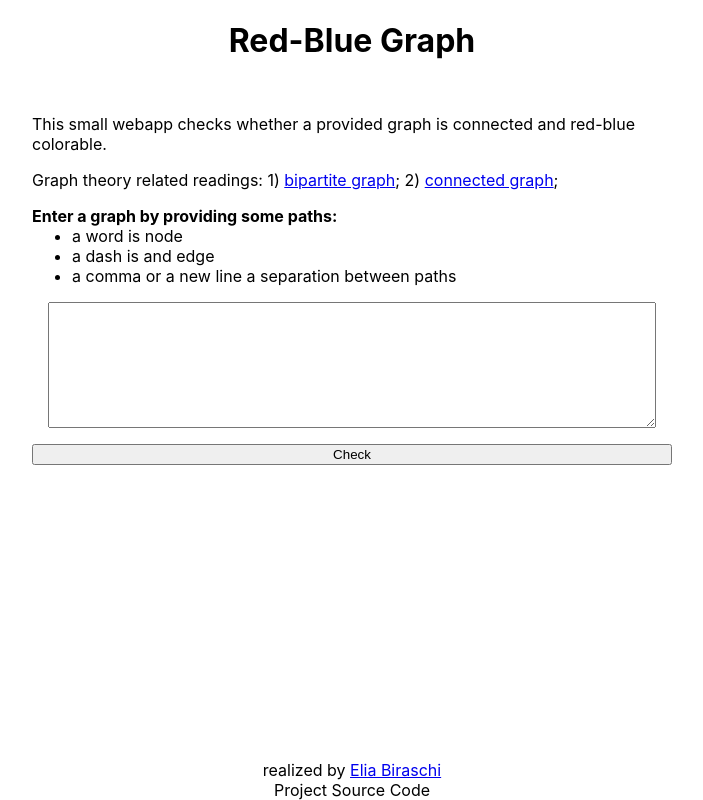
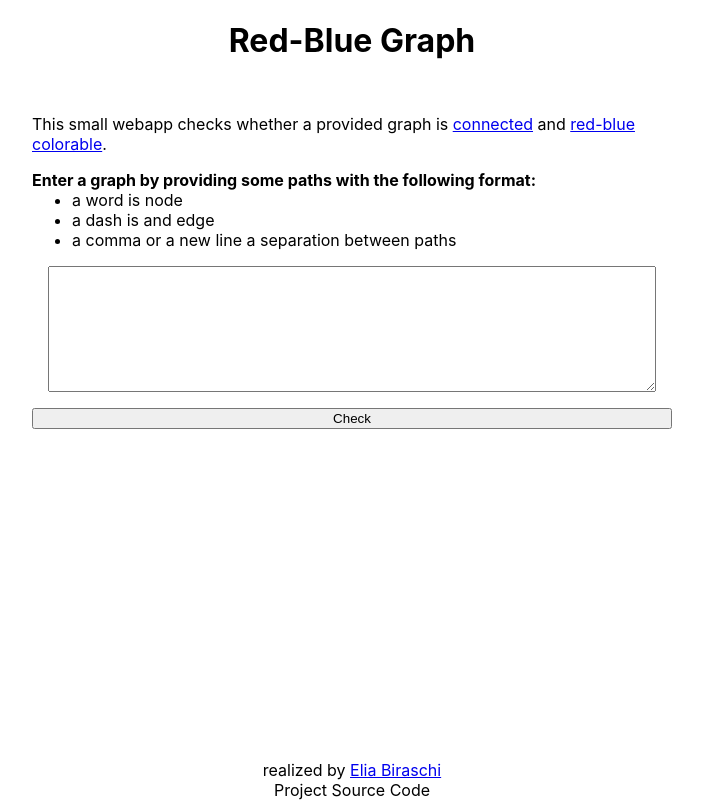
Before and after one commit to eliabiraschi/red-blue-graph, a React (Create React App) app: page / in a window 1280 px wide. Shown: the whole page, without its empty margins (288-991 px from the left). Built offline with nearby package versions, Linux system fonts and the light colour scheme.

Commit message:
fix: removed min 3 nodes limit
- changed min nodes limit to 2
- adapted tests

```diff
--- a/src/Containers/App/App.tsx
+++ b/src/Containers/App/App.tsx
@@ -30,21 +30,15 @@ function App() {
     <Layout title="Red-Blue Graph">
       <div className="intro">
         <p>
-          This small webapp checks whether a provided graph is connected
-          and red-blue colorable.
-        </p>
-        <p>
-          Graph theory related readings:
-          1) <ExternalLink href="https://en.wikipedia.org/wiki/Bipartite_graph">
-            bipartite graph
-          </ExternalLink>;
-          2) <ExternalLink href="https://en.wikipedia.org/wiki/Connectivity_(graph_theory)">
-            connected graph
-          </ExternalLink>;
+          This small webapp checks whether a provided graph is <ExternalLink href="https://en.wikipedia.org/wiki/Connectivity_(graph_theory)">
+            connected
+          </ExternalLink> and <ExternalLink href="https://en.wikipedia.org/wiki/Bipartite_graph">
+            red-blue colorable
+          </ExternalLink>.
         </p>
       </div>
       <div className="form">
-        <p><strong>Enter a graph by providing some paths:</strong></p>
+        <p><strong>Enter a graph by providing some paths with the following format:</strong></p>
         <ul>
           <li>a word is node</li>
           <li>a dash is and edge</li>
--- a/src/Modules/Graph.ts
+++ b/src/Modules/Graph.ts
@@ -49,7 +49,9 @@ export const generateAdjacencyList = (text: string): AdjacencyList => {
       return acc;
     }, {});
 
-  if (Object.keys(adjacencyList).length <= 2) throw new Error('Invalid graph provided: less than 3 nodes.');
+  if (Object.keys(adjacencyList).length < 2) {
+    throw new Error('Invalid graph provided: less than 2 nodes.');
+  }
   return adjacencyList;
 };
 
```
Also changed, not shown: 2 other files (tests, documents, lock files or other folders).
